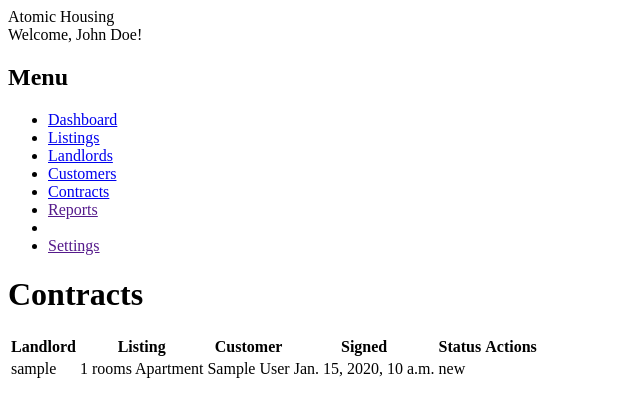
After one commit to eaudeweb/atomic-housing-demo, a Django app: page /hsadmin/contract/list in a window 1280 px wide. The commit adds this page. Shown: the top 417 px of the page, without its empty margins (0-640 px from the left). Run offline with Django 3.2, Linux system fonts and the light colour scheme; tables that the repository leaves empty hold one stand-in row (values such as "Sample post").

Commit message:
[hsadmin]  Add contracts.

```diff
--- a/atomic_housing/models.py
+++ b/atomic_housing/models.py
@@ -49,6 +49,13 @@ LISTING_STATUSES = (
     (LISTING_ACTIVE, 'active'),
     (LISTING_PASSIVE, 'passive'),
     (LISTING_OCCUPIED, 'occupied'),
+)
+
+(CONTRACT_NEW,
+ CONTRACT_EXPIRED) = range(2)
+CONTRACT_STATUSES = (
+    (CONTRACT_NEW, 'new'),
+    (CONTRACT_EXPIRED, 'expired')
 )
 
 _NATIONALITIES = (
@@ -274,7 +281,7 @@ class Landlord(models.Model):
     first_name = models.CharField(max_length=255)
     last_name = models.CharField(max_length=255)
     status = models.IntegerField(choices=ACCOUNT_STATUSES)
-    registered = models.DateTimeField(auto_created=True)
+    registered = models.DateTimeField(auto_now_add=True)
     address = models.CharField(max_length=255)
     phone = models.CharField(max_length=20)
     email = models.CharField(max_length=255)
@@ -288,17 +295,20 @@ class Customer(models.Model):
     first_name = models.CharField(max_length=255)
     last_name = models.CharField(max_length=255)
     status = models.IntegerField(choices=ACCOUNT_STATUSES)
-    registered = models.DateTimeField(auto_created=True)
+    registered = models.DateTimeField(auto_now_add=True)
     address = models.CharField(max_length=255)
     phone = models.CharField(max_length=20)
     email = models.CharField(max_length=255)
     nationality = models.CharField(choices=NATIONALITIES, max_length=32)
 
+    def __unicode__(self):
+        return u"{} {}".format(self.first_name, self.last_name)
+
 
 class Listing(models.Model):
     owner = models.ForeignKey(User)
     status = models.IntegerField(choices=LISTING_STATUSES, default=LISTING_NEW)
-    posted = models.DateTimeField(auto_created=True)
+    posted = models.DateTimeField(auto_now_add=True)
     updated = models.DateTimeField(auto_now=True)
     # info
     address_city = models.CharField(max_length=255)
@@ -339,7 +349,19 @@ class Listing(models.Model):
             self.address_zipcode, self.address_address, self.address_city,
         )
 
+    def __unicode__(self):
+        return u"{} in {}".format(self.title, self.address)
+
+
+class Contract(models.Model):
+    status = models.IntegerField(choices=CONTRACT_STATUSES,
+                                 default=CONTRACT_NEW)
+    listing = models.ForeignKey(Listing)
+    customer = models.ForeignKey(Customer)
+    awarded = models.DateTimeField(auto_now_add=True)
+
 
 admin.site.register(Listing)
 admin.site.register(Landlord)
 admin.site.register(Customer)
+admin.site.register(Contract)
--- a/atomic_housing/templates/_layout_admin.html
+++ b/atomic_housing/templates/_layout_admin.html
@@ -23,7 +23,7 @@
       <li><a href="{% url 'hsadmin_listing_list' %}">Listings</a></li>
       <li><a href="{% url 'hsadmin_landlord_list' %}">Landlords</a></li>
       <li><a href="{% url 'hsadmin_customer_list' %}">Customers</a></li>
-      <li><a href="">Contracts</a></li>
+      <li><a href="{% url 'hsadmin_contract_list' %}">Contracts</a></li>
       <li><a href="">Reports</a></li>
       <li class="separator"></li>
       <li><a href="">Settings</a></li>
--- /dev/null
+++ b/atomic_housing/templates/hsadmin/contract_list.html
@@ -0,0 +1,30 @@
+{% extends '_layout_admin.html' %}
+
+{% block content %}
+  <h1>Contracts</h1>
+
+  <table>
+    <thead>
+    <tr>
+      <th>Landlord</th>
+      <th>Listing</th>
+      <th>Customer</th>
+      <th>Signed</th>
+      <th>Status</th>
+      <th>Actions</th>
+    </tr>
+    </thead>
+    <tbody>
+    {% for contract in object_list %}
+      <tr>
+      <td>{{ contract.listing.owner }}</td>
+      <td>{{ contract.listing.title }}</td>
+      <td>{{ contract.customer }}</td>
+      <td>{{ contract.awarded }}</td>
+      <td>{{ contract.get_status_display }}</td>
+      </tr>
+    {% endfor %}
+    </tbody>
+  </table>
+
+{% endblock %}
--- a/atomic_housing/urls.py
+++ b/atomic_housing/urls.py
@@ -11,6 +11,8 @@ urlpatterns = patterns('',
         name='hsadmin_customer_list'),
     url(r'^hsadmin/listing/list', HSAdminListings.as_view(),
         name='hsadmin_listing_list'),
+    url(r'^hsadmin/contract/list', HSAdminContracts.as_view(),
+        name='hsadmin_contract_list'),
 
     url(r'^landlord/listings/add', LandLordListingsAdd.as_view(),
         name='listing_add'),
--- a/atomic_housing/views.py
+++ b/atomic_housing/views.py
@@ -28,6 +28,11 @@ class HSAdminCustomers(ListView):
     model = models.Customer
 
 
+class HSAdminContracts(ListView):
+    template_name = 'hsadmin/contract_list.html'
+    model = models.Contract
+
+
 # Landlord Views
 class LandLordListingsAdd(CreateView):
     model = models.Listing
```
